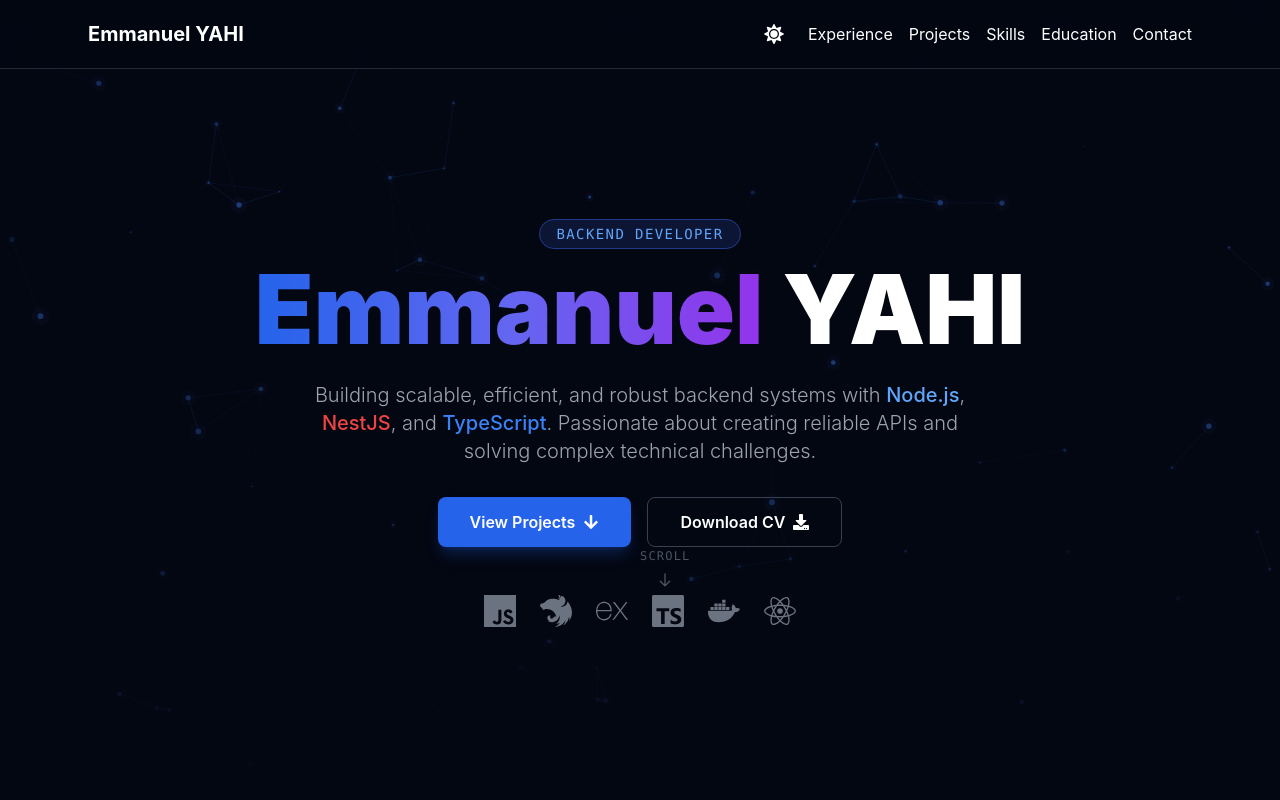
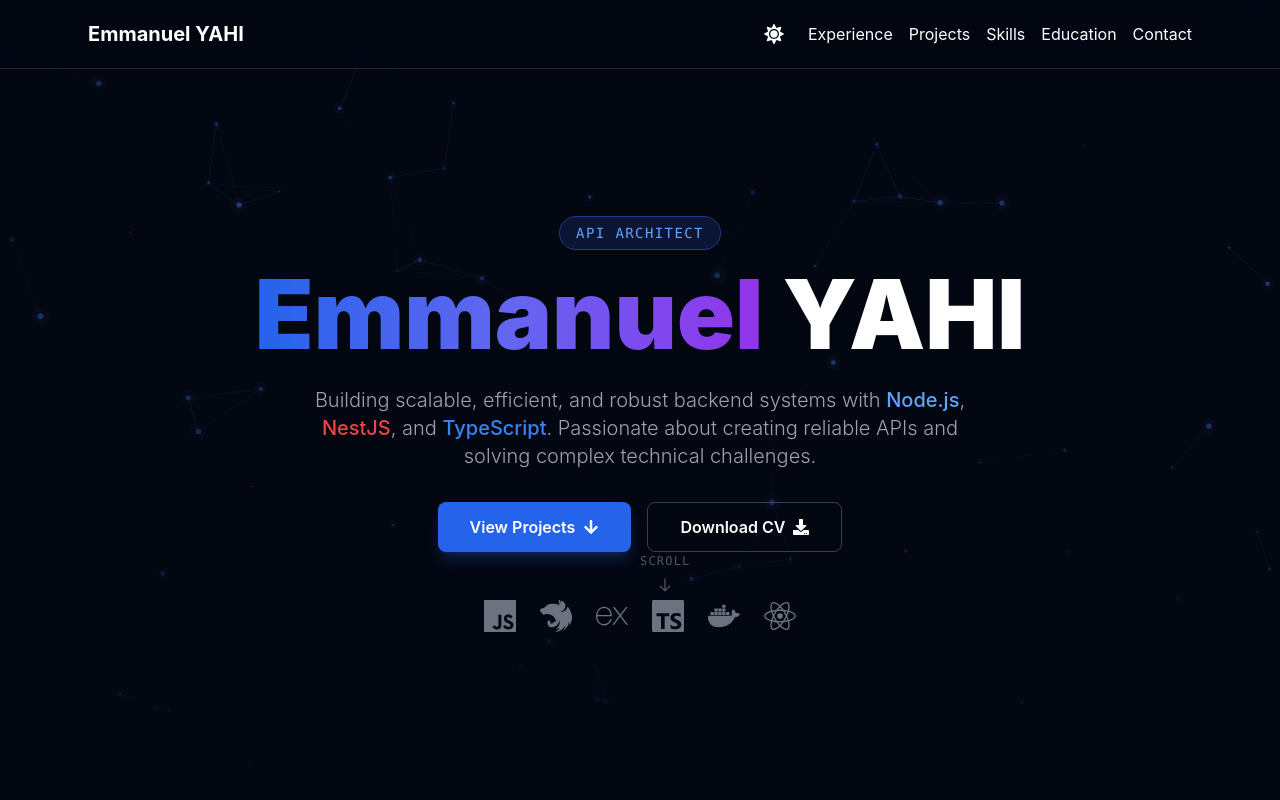
Before and after one commit to Elderusr/Portfolio-, a React (Vite) app: page / in a window 1280 px wide. Shown: the top 800 px of the page. Built offline with nearby package versions, Linux system fonts and the light colour scheme.

Commit message:
feat: add rotating role text animation in hero section

```diff
--- a/src/components/Hero.jsx
+++ b/src/components/Hero.jsx
@@ -1,9 +1,26 @@
+import { useState, useEffect } from 'react';
 import { FaArrowDown, FaDownload } from 'react-icons/fa';
 import { SiNestjs, SiExpress, SiTypescript, SiJavascript } from 'react-icons/si';
 import { FaDocker, FaReact } from 'react-icons/fa';
 import ParticlesBackground from './ParticlesBackground';
 
+const ROLES = ['Backend Developer', 'Node.js Specialist', 'API Architect', 'Problem Solver'];
+
 export default function Hero({ scrollToSection }) {
+  const [roleIndex, setRoleIndex] = useState(0);
+  const [isAnimating, setIsAnimating] = useState(false);
+
+  useEffect(() => {
+    const interval = setInterval(() => {
+      setIsAnimating(true);
+      setTimeout(() => {
+        setRoleIndex((prev) => (prev + 1) % ROLES.length);
+        setIsAnimating(false);
+      }, 400);
+    }, 3000);
+    return () => clearInterval(interval);
+  }, []);
+
   return (
     <section id="hero" className="relative pt-32 pb-20 px-6 min-h-screen flex items-center overflow-hidden">
       {/* Animated particle background */}
@@ -14,8 +31,8 @@
 
       <div className="max-w-4xl mx-auto text-center relative z-10" data-aos="fade-up">
         <div className="inline-block mb-4">
-          <span className="text-sm font-mono text-blue-600 dark:text-blue-400 tracking-widest uppercase bg-blue-50 dark:bg-blue-950/50 px-4 py-1.5 rounded-full border border-blue-200 dark:border-blue-900">
-            Backend Developer
+          <span className={`text-sm font-mono text-blue-600 dark:text-blue-400 tracking-widest uppercase bg-blue-50 dark:bg-blue-950/50 px-4 py-1.5 rounded-full border border-blue-200 dark:border-blue-900 transition-all duration-400 inline-block ${isAnimating ? 'opacity-0 -translate-y-2 scale-95' : 'opacity-100 translate-y-0 scale-100'}`}>
+            {ROLES[roleIndex]}
           </span>
         </div>
 
```
